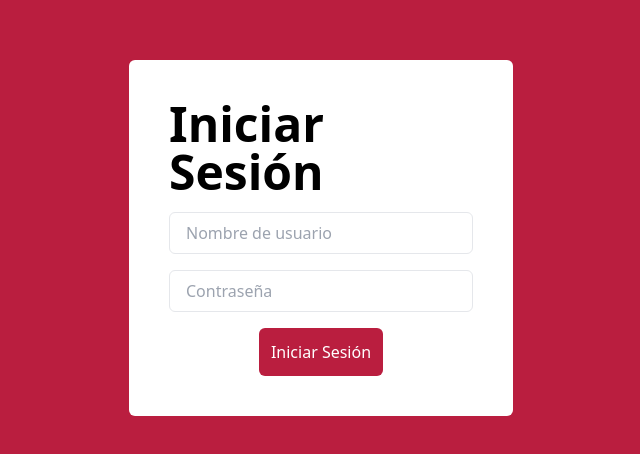
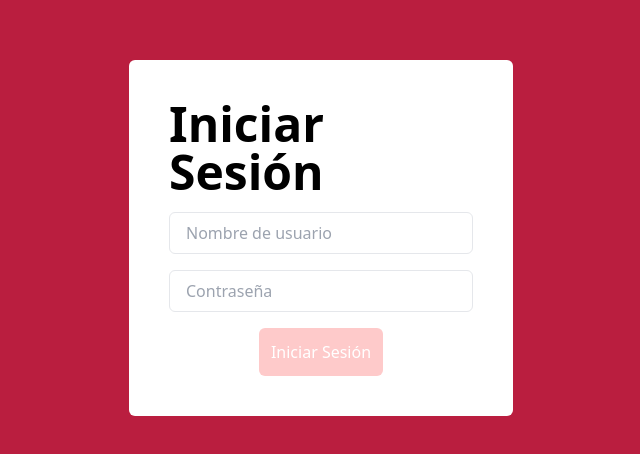
Before and after one commit to RobertoAR23/PruebaTecnica, a React (Create React App) app: page / in a window 1280 px wide. Shown: the part 162-616 px from the top of the page, without its empty margins (287-927 px from the left). Built offline with nearby package versions, Linux system fonts and the light colour scheme.

Commit message:
FTR - detalles de estilos

```diff
--- a/src/Componentes/DogsList.jsx
+++ b/src/Componentes/DogsList.jsx
@@ -22,7 +22,7 @@ const DogsList = () => {
             <h2 className='text-center text-white text-5xl'>Lista de Perros</h2>
             <div className='grid grid-cols-1 lg:grid-cols-3 gap-4 md:grid-cols-2'>
                 {dogsData.map((dog) => (
-                    <div key={dog.id} className='bg-red-100 p-4 rounded-md shadow-md'>
+                    <div key={dog.id} className='bg-red-100 p-4 rounded-md shadow-md m-5'>
                         <h3 className='text-xl text-center font-semibold mb-2'>{dog.name}</h3>
                         <img src={dog.image.url} alt={dog.name} style={{ width: '200px' }} className='mx-auto mb-2' />
                         <p>Peso: {dog.weight.imperial} lbs ({dog.weight.metric} kg)</p>
--- a/src/Componentes/Form.jsx
+++ b/src/Componentes/Form.jsx
@@ -1,4 +1,4 @@
-import React, { useState } from 'react';
+import React, { useState, useEffect } from 'react';
 import { useNavigate } from 'react-router-dom';
 import userData from '../data/users.json';
 
@@ -6,14 +6,14 @@ export default function Form() {
     const [username, setUsername] = useState('');
     const [password, setPassword] = useState('');
     const [error, setError] = useState('');
+    const [isButtonEnabled, setIsButtonEnabled] = useState(false);
     const navigate = useNavigate();
 
+    useEffect(() => {
+        setIsButtonEnabled(username.trim() && password.trim());
+    }, [username, password]);
+
     const handleLogin = () => {
-        if (!username.trim() || !password.trim()) {
-            setError('Por favor, completa todos los campos.');
-            return;
-        }
-
         const user = userData.users.find((user) => user.username === username);
 
         if (user) {
@@ -50,9 +50,14 @@ export default function Form() {
                 />
             </div>
             {error && <p style={{ color: 'red' }}>{error}</p>}
-            <button className="bg-escarlata text-white p-3 rounded-md hover:bg-red-800" onClick={handleLogin} disabled={!username.trim() || !password.trim()}>
+            <button
+                className={`text-white p-3 rounded-md ${isButtonEnabled ? 'bg-escarlata hover:bg-red-800' : 'bg-red-200 pointer-events-none'
+                    }`}
+                onClick={handleLogin}
+                disabled={!isButtonEnabled}
+            >
                 Iniciar Sesión
             </button>
         </div>
-    )
+    );
 }
```
